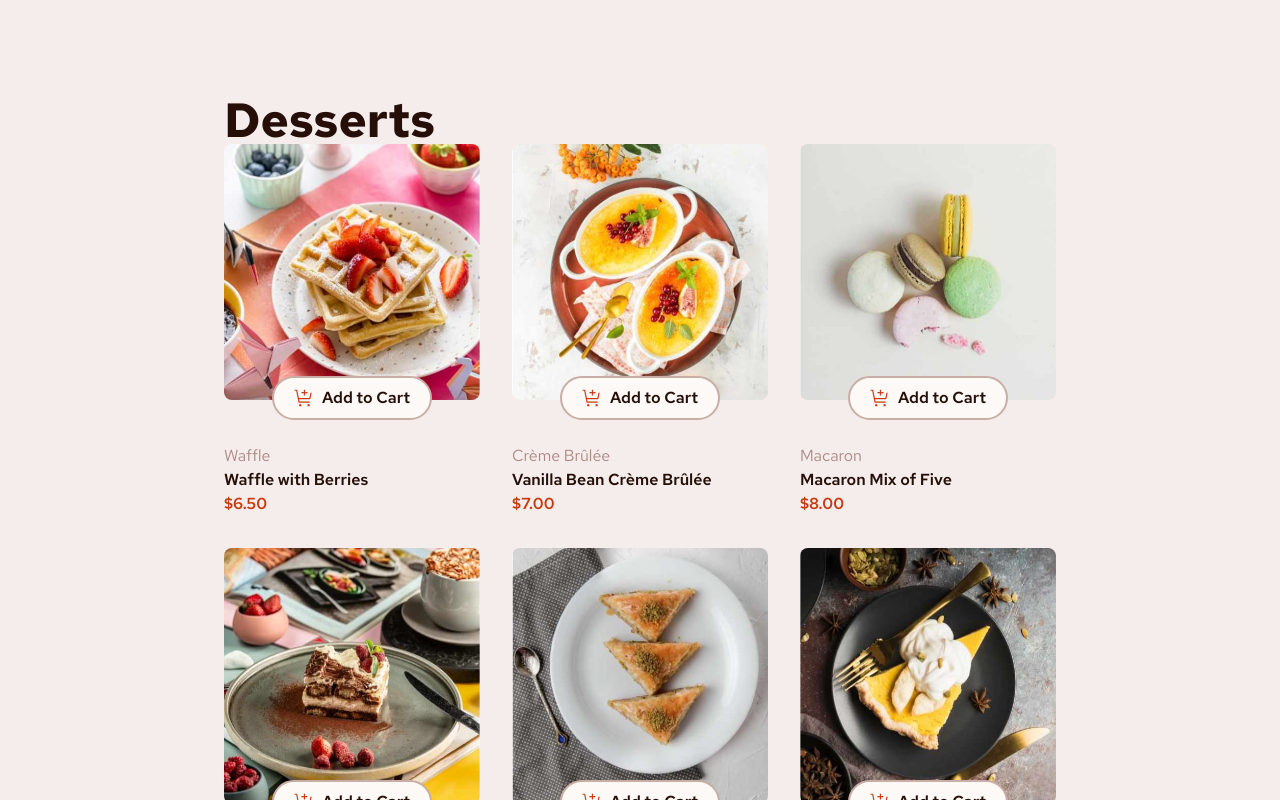
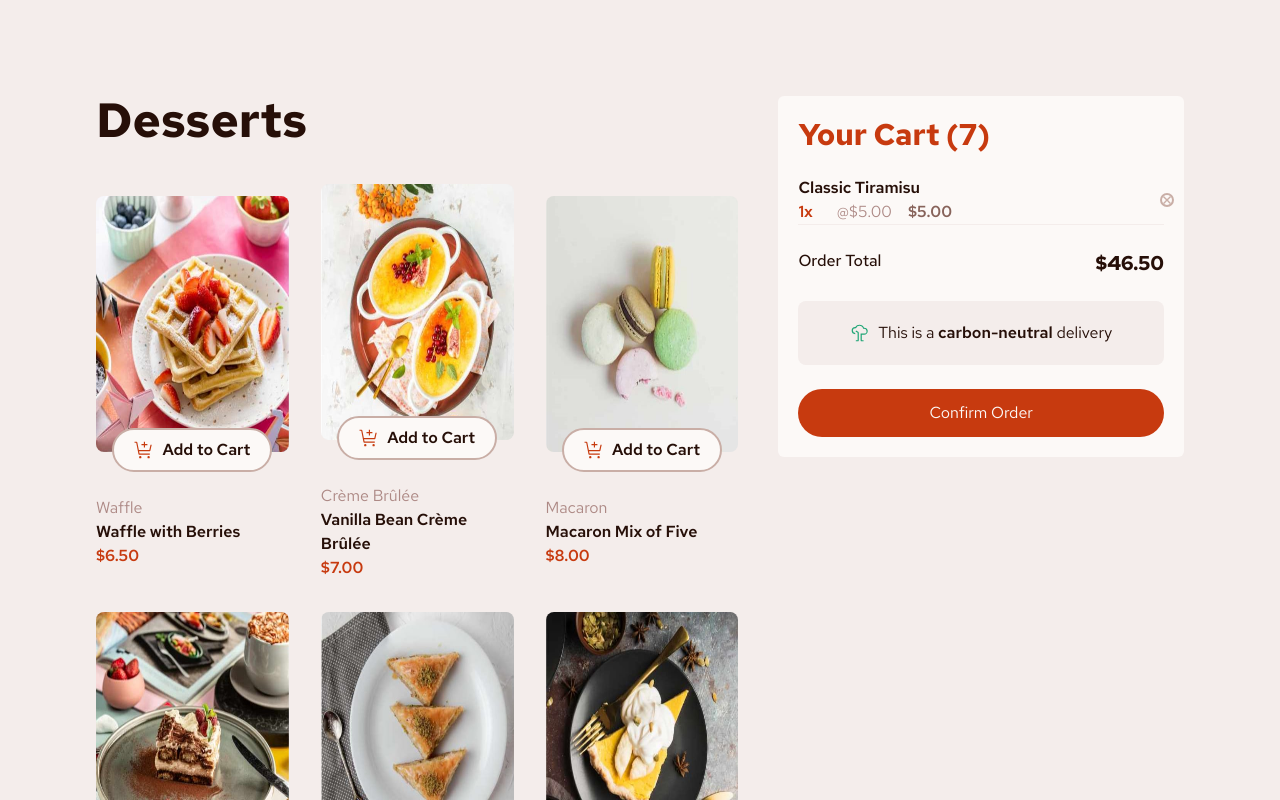
Before and after one commit to alecanonm/productlist, a Next.js app: page / in a window 1280 px wide. Shown: the top 800 px of the page. Built offline with nearby package versions, Linux system fonts and the light colour scheme.

Commit message:
Feature: Cart, Context

```diff
--- /dev/null
+++ b/components/atoms/CarbonNeutral.tsx
@@ -0,0 +1,17 @@
+import Image from 'next/image'
+
+const CarbonNeutral = () => (
+  <div className='flex bg-Rose_100 p-5 rounded-lg justify-center gap-2'>
+    <Image
+      src='/assets/images/icon-carbon-neutral.svg'
+      alt='carbon-neutral'
+      height={20}
+      width={20}
+    />
+    <span className='text-Rose_900'>
+      This is a <b className='font-semibold'>carbon-neutral</b> delivery
+    </span>
+  </div>
+)
+
+export default CarbonNeutral
--- /dev/null
+++ b/components/atoms/CustomedButton.tsx
@@ -0,0 +1,7 @@
+const CustomedButton = ({ text }: { text: string }) => (
+  <button className='bg-red p-3 text-Rose_50 rounded-full hover:bg-[#942d01]'>
+    {text}
+  </button>
+)
+
+export default CustomedButton
--- /dev/null
+++ b/components/atoms/ItemList.tsx
@@ -0,0 +1,30 @@
+import Image from 'next/image'
+
+const ItemList = () => (
+  <ul className='flex flex-col gap-5'>
+    <li>
+      <div className='flex gap-52 items-center'>
+        <div>
+          <span className='text-Rose_900 font-semibold '>Classic Tiramisu</span>
+          <div className='flex gap-6'>
+            <span className=' font-semibold text-red'>1x</span>
+            <div className='flex gap-4 text-Rose_400'>
+              <span>@$5.00</span>
+              <span className='font-semibold text-Rose_500'>$5.00</span>
+            </div>
+          </div>
+        </div>
+        <Image
+          src='/assets/images/icon-remove-item.svg'
+          height={15}
+          width={15}
+          alt='remove'
+          className='border-2 border-Rose_300 rounded-full'
+        />
+      </div>
+      <hr className='border-1 border-Rose_100' />
+    </li>
+  </ul>
+)
+
+export default ItemList
--- a/components/atoms/index.tsx
+++ b/components/atoms/index.tsx
@@ -1,2 +1,5 @@
 export { default as CardInfo } from './CardInfo'
 export { default as AddCartButton } from './AddCartButton'
+export { default as ItemList } from './ItemList'
+export { default as CustomedButton } from './CustomedButton'
+export { default as CarbonNeutral } from './CarbonNeutral'
--- /dev/null
+++ b/components/molecules/Cart.tsx
@@ -0,0 +1,16 @@
+import { CarbonNeutral, CustomedButton, ItemList } from '@components/atoms'
+
+const Cart = () => (
+  <section className='bg-Rose_50 flex flex-col gap-6 p-5 sticky top-10 rounded-md'>
+    <h2 className='text-3xl font-bold text-red'>Your Cart (7)</h2>
+    <ItemList />
+    <div className='flex justify-between text-Rose_900 '>
+      <span className='font-medium'>Order Total</span>
+      <span className='font-bold text-xl'>$46.50</span>
+    </div>
+    <CarbonNeutral />
+    <CustomedButton text='Confirm Order' />
+  </section>
+)
+
+export default Cart
--- a/components/molecules/index.tsx
+++ b/components/molecules/index.tsx
@@ -1 +1,2 @@
 export { default as FoodCard } from './FoodCard'
+export { default as Cart } from './Cart'
--- a/components/templates/HomePage.tsx
+++ b/components/templates/HomePage.tsx
@@ -1,13 +1,17 @@
+import { Cart } from '@components/molecules'
 import { FoodCardList } from '@components/organisms'
 
 export default function HomePage() {
   return (
-    <section>
-      <h1 className='text-5xl text-Rose_900'>
-        <strong>Desserts</strong>
-      </h1>
+    <section className='flex gap-10'>
+      <div className='col-span-1'>
+        <h1 className='text-5xl text-Rose_900 pb-10'>
+          <strong>Desserts</strong>
+        </h1>
+        <FoodCardList />
+      </div>
       <div>
-        <FoodCardList />
+        <Cart />
       </div>
     </section>
   )
```
Also changed, not shown: context/CartListContext.tsx (added, +42 -0 lines).
